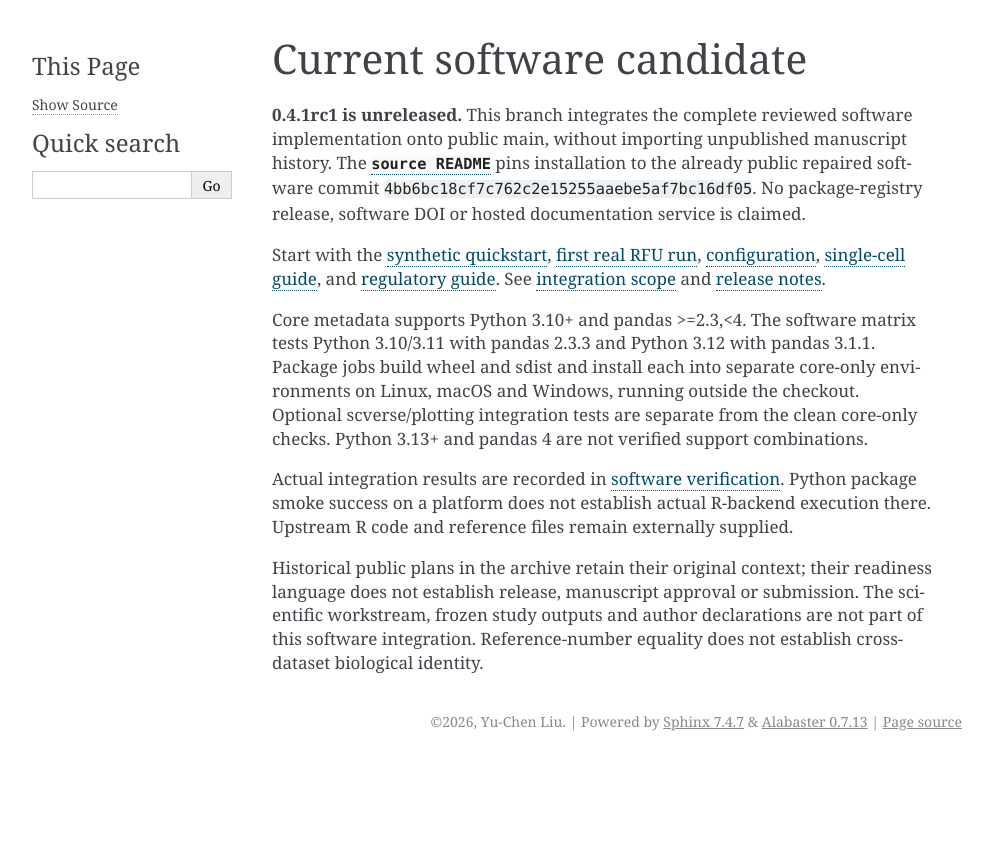
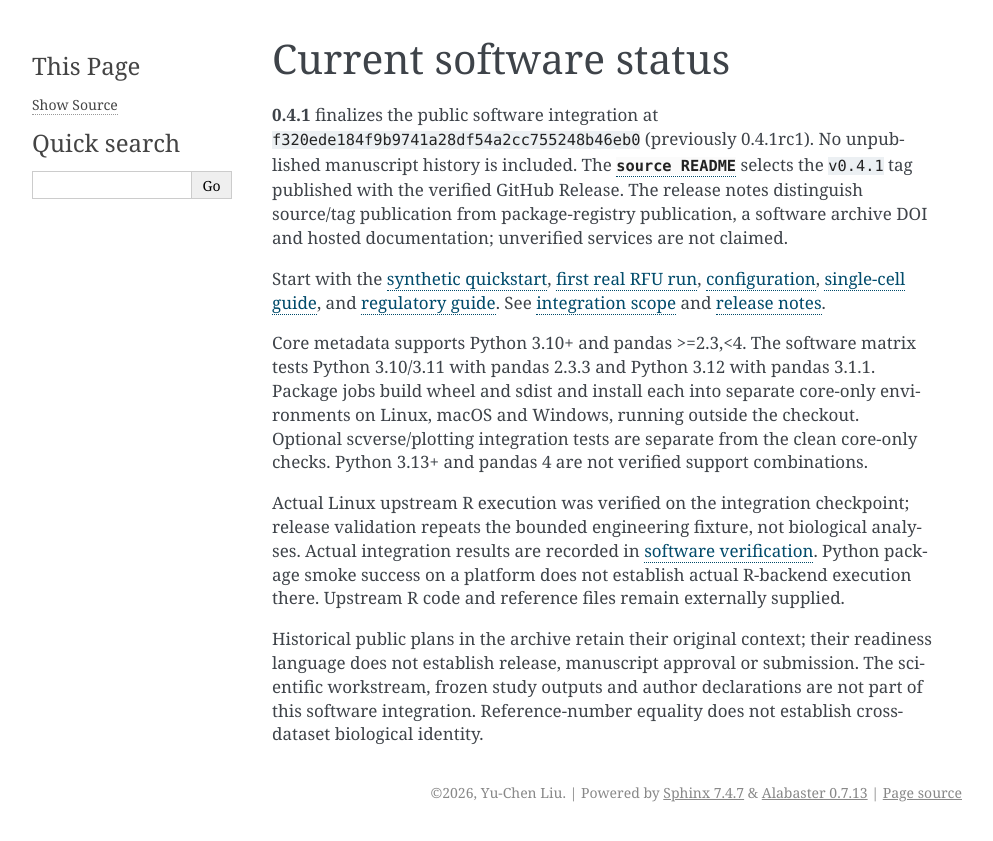
Before and after one commit to liuifrec/scRFU, a Sphinx documentation site: the page built from docs/current_status.md, in a window 1280 px wide. Shown: the top 841 px of the page, without its empty margins (148-1141 px from the left). Built offline with Sphinx 7.4.7, drawn with Linux system fonts in a browser that asks for light colours.

Commit message:
Prepare scRFU 0.4.1 software release with explicit publication boundaries

````diff
--- a/README.md
+++ b/README.md
@@ -8,13 +8,15 @@ summaries support repeated-measures comparisons without imputing missing visits.
 User-supplied RFU-QTL, eQTL, caQTL and GWAS tables provide descriptive evidence
 integration; shared variants do not establish colocalization or causality.
 
-The current **0.4.1rc1 software candidate is unreleased**. With Git installed,
-use the immutable [repaired source commit](https://github.com/liuifrec/scRFU/commit/4bb6bc18cf7c762c2e15255aaebe5af7bc16df05):
+The software version is **0.4.1**. Its version-tag installation route is shown
+below; the tag is published with the verified GitHub Release. During release
+preparation, install the local source with `python -m pip install /path/to/scRFU`.
+With Git installed, the version-tag command is:
 
 ```bash
 python -m venv /tmp/scrfu-env
 source /tmp/scrfu-env/bin/activate
-python -m pip install "git+https://github.com/liuifrec/scRFU.git@4bb6bc18cf7c762c2e15255aaebe5af7bc16df05"
+python -m pip install "git+https://github.com/liuifrec/scRFU.git@v0.4.1"
 scrfu --version
 scrfu doctor
 python -m scrfu.tutorial --outdir /tmp/scrfu-synthetic
@@ -26,9 +28,9 @@ real data. Its 12 receptor rows and RFU labels are **synthetic mock assignments*
 for expected outputs and [first real RFU run](docs/first_real_rfu.md) for R setup.
 
 The core package requires Python 3.10+ and pandas 2 or 3; see the
-[tested dependency matrix and candidate status](docs/current_status.md).
+[tested dependency matrix and software status](docs/current_status.md).
 Matplotlib, Scirpy/Scanpy and MuData remain optional. Install them from the same
-source with `python -m pip install "scrfu[all] @ git+https://github.com/liuifrec/scRFU.git@4bb6bc18cf7c762c2e15255aaebe5af7bc16df05"`
+source with `python -m pip install "scrfu[all] @ git+https://github.com/liuifrec/scRFU.git@v0.4.1"`
 when needed. For a local checkout, `python -m pip install /path/to/scRFU` also works.
 
 RFU assignment uses a separately supplied [upstream RFU checkout](https://github.com/s175573/RFU).
@@ -40,7 +42,7 @@ reports the selected wrapper, hashes, R executable and external assets.
 - [Configuration and wrapper overrides](docs/configuration.md)
 - [Regulatory evidence and missing-value contract](docs/regulatory_triangulation.md)
 - [Current status and historical records](docs/current_status.md)
-- [Candidate release notes and manual release checklist](docs/release_notes_0.4.1rc1.md)
+- [Release notes and publication procedure](docs/release_notes_0.4.1.md)
 
 Standard RFUs here are TRB-specific. BCR preprocessing is experimental and does
 not assign TCR RFUs to BCRs. Reference coverage, negative results and unresolved
@@ -50,6 +52,7 @@ Cite scRFU using [CITATION.cff](CITATION.cff), and cite the upstream method:
 Hu J, Pan M, Reid B, Tworoger S, Li B. *Quantifiable blood TCR repertoire
 components associate with immune aging*. Nature Communications 15, 8171 (2024).
 [doi:10.1038/s41467-024-52522-z](https://doi.org/10.1038/s41467-024-52522-z).
-No software DOI or package-registry availability is claimed. The MIT license
+Package-registry publication, a software archive DOI and hosted documentation
+are separate publication steps; no unverified endpoint is claimed here. The MIT license
 covers scRFU-owned code and synthetic fixtures; see the
 [external-resource boundary](docs/release_licensing_boundary.md).
--- a/docs/archive.rst
+++ b/docs/archive.rst
@@ -40,5 +40,6 @@ supersede the current software guide or constitute manuscript approval.
    v0.2_api_review
    vdjdb_reference
    versioning
+   release_notes_0.4.1rc1
    visualization
    wells_receptor_cache
--- a/docs/current_status.md
+++ b/docs/current_status.md
@@ -1,15 +1,16 @@
-# Current software candidate
+# Current software status
 
-**0.4.1rc1 is unreleased.** This branch integrates the complete reviewed software
-implementation onto public main, without importing unpublished manuscript history.
-The {download}`source README <../README.md>` pins installation to the already
-public repaired software commit `4bb6bc18cf7c762c2e15255aaebe5af7bc16df05`. No package-registry
-release, software DOI or hosted documentation service is claimed.
+**0.4.1** finalizes the public software integration at
+`f320ede184f9b9741a28df54a2cc755248b46eb0` (previously 0.4.1rc1). No unpublished
+manuscript history is included. The {download}`source README <../README.md>`
+selects the `v0.4.1` tag published with the verified GitHub Release. The release
+notes distinguish source/tag publication from package-registry publication,
+a software archive DOI and hosted documentation; unverified services are not claimed.
 
 Start with the [synthetic quickstart](tutorial.md), [first real RFU run](first_real_rfu.md),
 [configuration](configuration.md), [single-cell guide](scverse_tutorial.md), and
 [regulatory guide](regulatory_triangulation.md). See [integration scope](software_integration_scope.md)
-and [release notes](release_notes_0.4.1rc1.md).
+and [release notes](release_notes_0.4.1.md).
 
 Core metadata supports Python 3.10+ and pandas >=2.3,<4. The software matrix tests
 Python 3.10/3.11 with pandas 2.3.3 and Python 3.12 with pandas 3.1.1. Package jobs
@@ -18,6 +19,8 @@ Linux, macOS and Windows, running outside the checkout. Optional scverse/plottin
 integration tests are separate from the clean core-only checks. Python 3.13+ and
 pandas 4 are not verified support combinations.
 
+Actual Linux upstream R execution was verified on the integration checkpoint;
+release validation repeats the bounded engineering fixture, not biological analyses.
 Actual integration results are recorded in [software verification](software_verification.md).
 Python package smoke success on a platform does not establish actual R-backend
 execution there. Upstream R code and reference files remain externally supplied.
--- a/docs/index.rst
+++ b/docs/index.rst
@@ -5,7 +5,7 @@ scRFU applies a frozen external RFU reference to interoperable receptor/chain
 representations, longitudinal measurements and traceable cellular/regulatory
 context. Upstream RFU code and model files are obtained separately.
 
-The current software candidate is 0.4.1rc1, unreleased. Study manuscripts and
+The software version is 0.4.1. Study manuscripts and
 notebooks are maintained separately. No hosted service or package-registry
 release is implied by these source documents.
 
@@ -23,7 +23,7 @@ release is implied by these source documents.
    longitudinal
    regulatory_triangulation
    api/index
-   release_notes_0.4.1rc1
+   release_notes_0.4.1
    software_integration_scope
    software_verification
    release_licensing_boundary
--- a/src/scrfu/_version.py
+++ b/src/scrfu/_version.py
@@ -1 +1 @@
-__version__ = "0.4.1rc1"
+__version__ = "0.4.1"
````
Also changed, not shown: CHANGELOG.md (+7 -0 lines), docs/release_notes_0.4.1.md (added, +67 -0 lines), docs/software_integration_scope.md (+2 -2 lines), docs/software_verification.md (+5 -0 lines), docs/versioning.md (+2 -2 lines), 3 other files.
